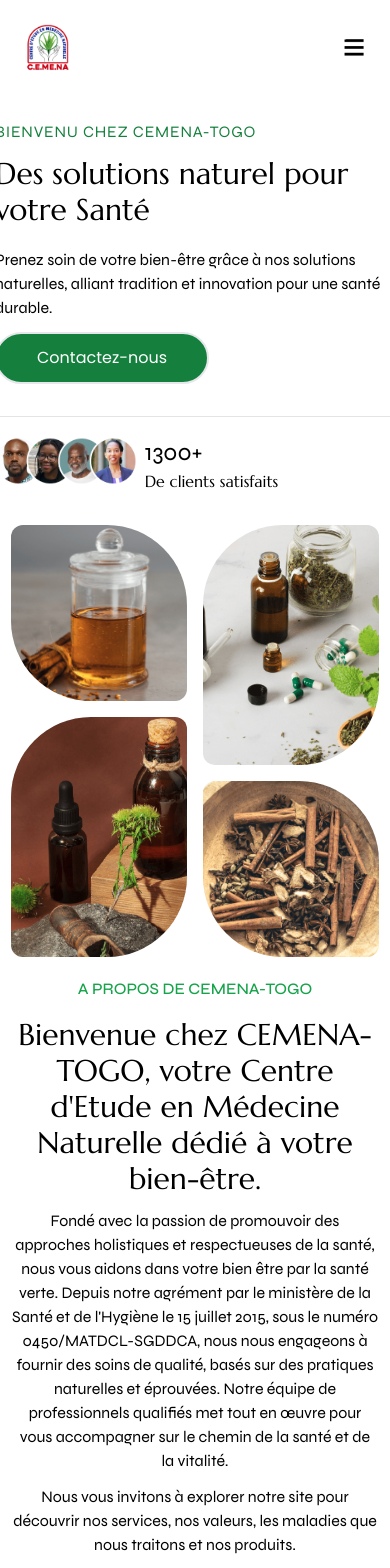
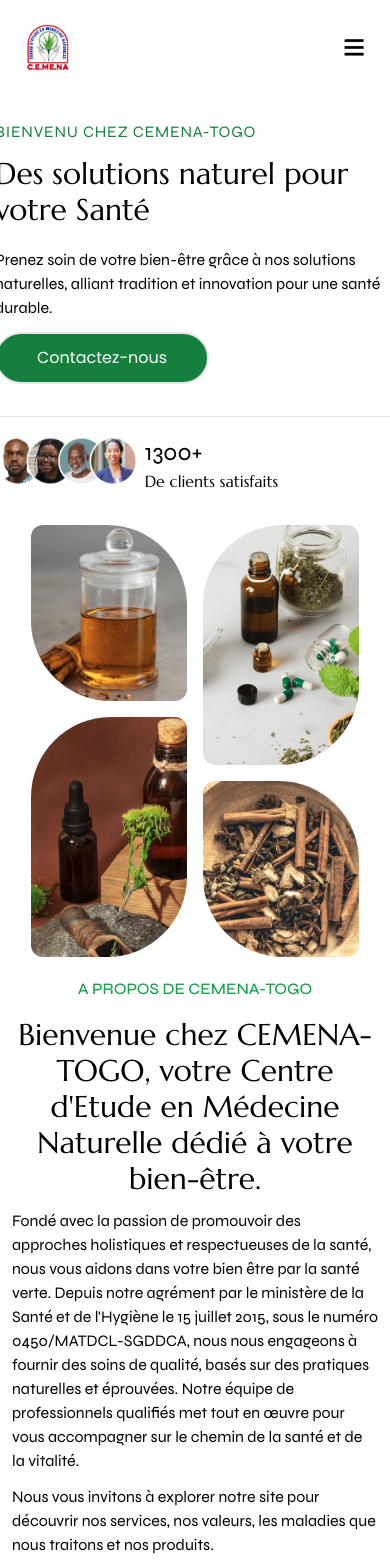
Before and after one commit to MnD3v/CEMENA-TOGO, a Next.js app: page / in a window 390 px wide. Shown: the top 1568 px of the page. Built offline with nearby package versions, Linux system fonts and the light colour scheme.

Commit message:
third commit

```diff
--- a/src/app/components/apropos.tsx
+++ b/src/app/components/apropos.tsx
@@ -5,8 +5,8 @@
         <section id="a-propos" className='flex  justify-center p-3'>
             <div className='max flex flex-col items-center'>
                 <p className='font-medium text-green-600'>A PROPOS DE CEMENA-TOGO</p>
-                <div className='my-4 space-y-3 text-center'>
-                    <p className='font-marcellus text-3xl '>
+                <div className='my-4 space-y-3 '>
+                    <p className='font-marcellus text-3xl text-center'>
                         Bienvenue chez CEMENA-TOGO, votre Centre d'Etude en Médecine Naturelle dédié à votre bien-être.
 
                     </p>
--- a/src/app/components/fixed_app_bar.tsx
+++ b/src/app/components/fixed_app_bar.tsx
@@ -41,7 +41,7 @@
              py-6 px-4
              '>
 
-                <a href="#"> <img src="/black-logo.png" alt="" className='h-8  md:h-12' />
+                <a href="#"> <img src="/logo.png" alt="" className='h-12  md:h-16' />
                 </a>
                 <button
                     onClick={() => {
--- a/src/app/components/pourquoi-nous.tsx
+++ b/src/app/components/pourquoi-nous.tsx
@@ -19,7 +19,7 @@
 
     ]
     return (
-        <div className="py-6 md:py-12 flex justify-center m-6">
+        <div className="py-6 md:py-12 flex justify-center m-1 md:m-6">
 
             <div className='max bg-[url("/utils/why_us.png")] bg-cover text-white'>
                 <div className='flex flex-col bg-black/50 px-6 md:px-16 pt-14'>
@@ -31,8 +31,8 @@
                         {
                             raisons.map((element) => (
                                 <div key={element.title} className='space-y-3'>
-                                    <h2 className='text-xl md:text-2xl'>{element.title}</h2>
-                                    <p>{element.description}</p>
+                                    <h2 className='text-lg md:text-2xl'>{element.title}</h2>
+                                    <p className='text-sm md:text-base'>{element.description}</p>
                                     <div className='h-px w-full bg-zinc-500 my-4'></div>
                                 </div>
                             ))
--- a/src/app/components/presentation.tsx
+++ b/src/app/components/presentation.tsx
@@ -14,7 +14,7 @@
                             <div className="max space-y-3">
                                 <motion.p className='uppercase tracking-wider text-green-700'>Bienvenu chez CEMENA-TOGO</motion.p>
                                 <motion.h1
-                                    variants={Animations.bottomToTop({ duration: 0.7 })}
+                                    variants={Animations.bottomToTop({ duration: 0.5 })}
                                     initial="hidden"
                                     whileInView="show"
                                     className="text-3xl md:text-5xl font-extralight font-marcellus">Des solutions naturel pour votre Santé</motion.h1>
@@ -29,14 +29,14 @@
                                     Prenez soin de votre bien-être grâce à nos solutions naturelles, alliant tradition et innovation pour une santé durable.
                                 </motion.p>
                                 <motion.a href='#contact'
-                                    variants={Animations.scale({ duration: 2.5 })}
+                                    variants={Animations.scale({ duration: 2.0 })}
                                     initial="hidden"
                                     whileInView="show"
                                     className="font-poppins text-white
                                  px-10 py-3
                                 my-3
 
-                               bg-green-700 border-2  rounded-full
+                               bg-green-700 border-2 rounded-full
                                 self-start
                                 ">Contactez-nous</motion.a>
 
@@ -60,27 +60,27 @@
                             <div className='flex justify-center'>
                                 <div className='m-2 space-y-4'>
                                     <motion.img src={"/presentation/m-1.png"} alt=""
-                                        variants={Animations.bottomToTop({ duration: 0.7, inverse: true })}
+                                        variants={Animations.bottomToTop({ duration: 0.5, inverse: true })}
                                         initial="hidden"
                                         whileInView="show"
-                                        className='rounded-xl rounded-bl-[80px] rounded-tr-[80px] w-44 h-44 object-cover' />
+                                        className='rounded-xl rounded-bl-[80px] rounded-tr-[80px] w-44 max-w-[40vw] h-44 object-cover' />
                                     <motion.img src={"/presentation/m-2.png"} alt=""
-                                        variants={Animations.bottomToTop({ duration: 0.7, })}
+                                        variants={Animations.bottomToTop({ duration: 0.5, })}
                                         initial="hidden"
                                         whileInView="show"
-                                        className='rounded-xl rounded-tl-[80px] rounded-br-[80px] w-44 h-60 object-cover' />
+                                        className='rounded-xl rounded-tl-[80px] rounded-br-[80px] w-44 max-w-[40vw] h-60 object-cover' />
                                 </div>
                                 <div className='m-2 space-y-4'>
                                     <motion.img src={"/presentation/m-3.png"} alt=""
-                                        variants={Animations.leftToRight({ duration: 0.7, inverse: true })}
+                                        variants={Animations.leftToRight({ duration: 0.5, inverse: true })}
                                         initial="hidden"
                                         whileInView="show"
-                                        className='rounded-xl rounded-tl-[80px] rounded-br-[80px] w-44 h-60 object-cover' />
+                                        className='rounded-xl rounded-tl-[80px] rounded-br-[80px] w-44 max-w-[40vw] h-60 object-cover' />
                                     <motion.img
-                                        variants={Animations.scale({ duration: 0.7, })}
+                                        variants={Animations.scale({ duration: 0.5, })}
                                         initial="hidden"
                                         whileInView="show"
-                                        src={"/presentation/m-4.png"} alt="" className='rounded-xl rounded-bl-[80px] rounded-tr-[80px] w-44 h-44 object-cover' />
+                                        src={"/presentation/m-4.png"} alt="" className='rounded-xl rounded-bl-[80px] rounded-tr-[80px] w-44 max-w-[40vw] h-44 object-cover' />
                                 </div>
                             </div>
                         </div>
--- a/src/app/components/produits.tsx
+++ b/src/app/components/produits.tsx
@@ -9,7 +9,7 @@
                 <div className='flex items-center justify-center mb-5'>
                     <img src="/utils/feuille.png" alt="" className='h-10' />
                     <p className=' uppercase text-lg text-green-600 font-medium '>Nos PRODUITS</p></div>
-                <div className='max grid grid-cols-2 sm:grid-cols-3 md:grid-cols-4 lg:grid-cols-5 gap-3'>
+                <div className='max grid grid-cols-2 sm:grid-cols-3 md:grid-cols-4 lg:grid-cols-5 gap-1'>
                     {
                         [1, 2, 3, 4, 5, 6, 7, 8, 9].map((element) => (
                             <a key={element} href='' className=' bg-white hover:bg-green-100 hover:scale-105 px-3 border border-green-200 rounded-3xl my-6'>
--- a/src/app/layout.tsx
+++ b/src/app/layout.tsx
@@ -53,11 +53,11 @@
           <div className="relative z-10 max flex flex-wrap justify-center gap-9">
 
             <div>
-              <img src="/logo.png" alt="" className="w-48" />
+              <img src="/logo.png" alt="" className="w-24 md:w-48" />
               <p className="w-80 mt-6">Chez CEMENA-TOGO, des solutions naturelles sur mesure pour améliorer votre bien-être et renforcer votre santé, en combinant tradition et innovation.</p>
               <div className="my-6 flex gap-2">
                 {socials.map((element) => (
-                  <div key={element.icon} className="bg-white h-14 w-14 rounded-lg flex flex-col items-center justify-center">
+                  <div key={element.icon} className="bg-green-200 h-14 w-14 rounded-full flex flex-col items-center justify-center">
                     <img src={`/icons/${element.icon}`} alt="" className="h-6" />
                   </div>
                 ))}
```
Also changed, not shown: src/app/components/app_bar.tsx (+5 -5 lines), src/app/components/services.tsx (+5 -5 lines).
